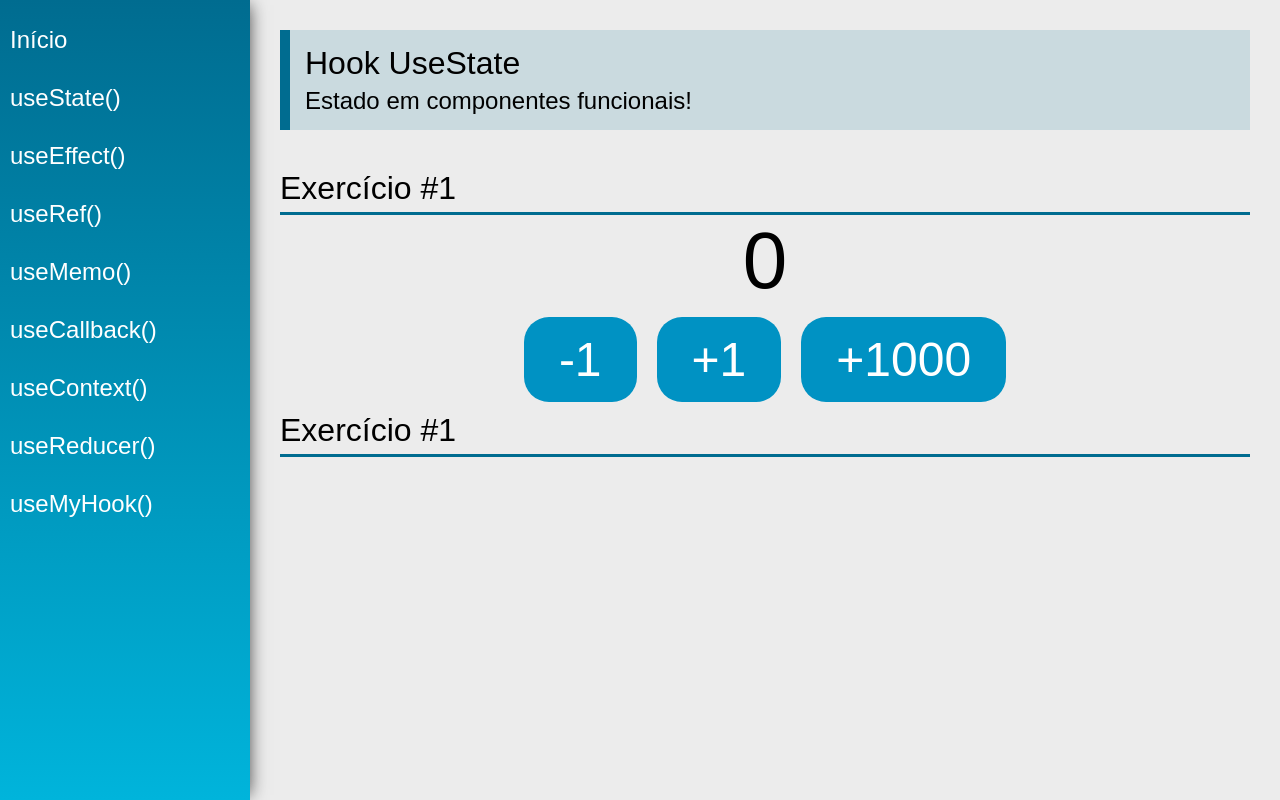
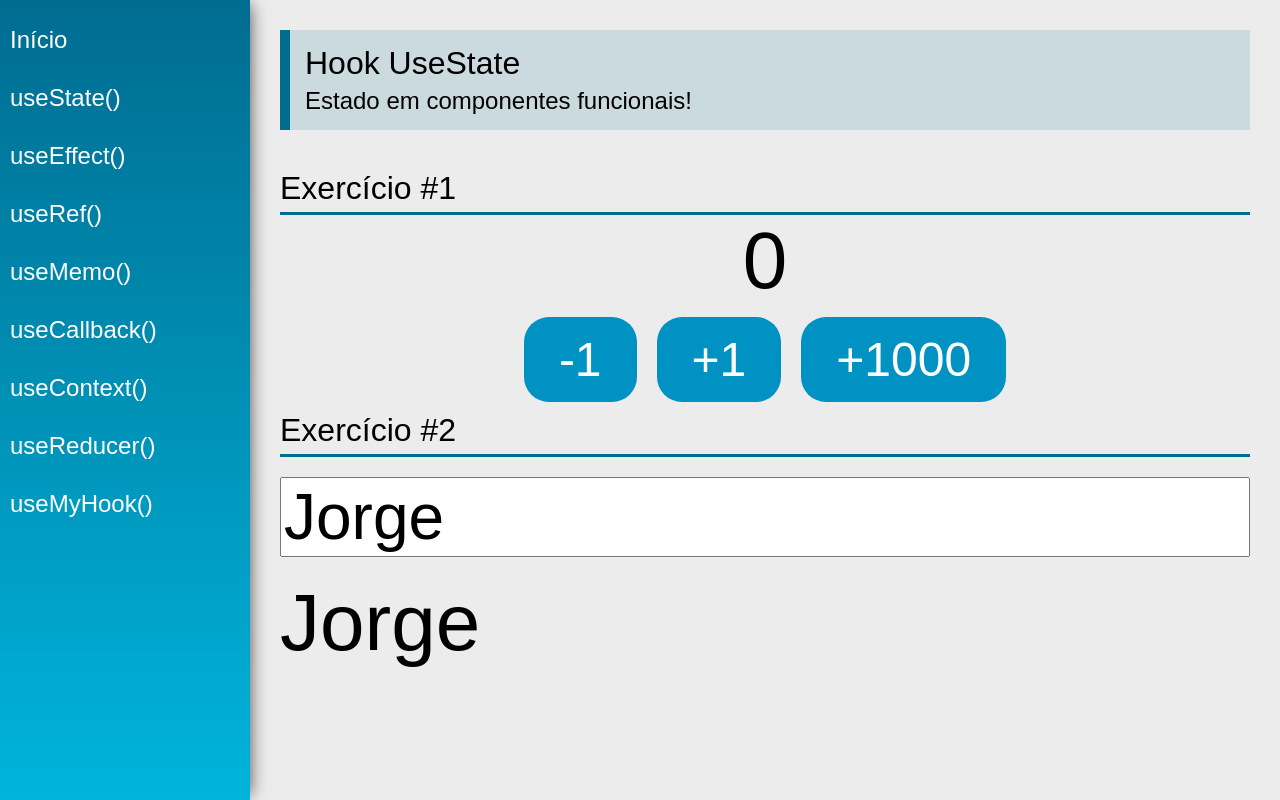
Before and after one commit to joao-calado/hooks, a React (Create React App) app: page /useState in a window 1280 px wide. Built offline with nearby package versions, Linux system fonts and the light colour scheme.

Commit message:
useState #02

```diff
--- a/src/views/examples/UseState.jsx
+++ b/src/views/examples/UseState.jsx
@@ -5,6 +5,7 @@
 const UseState = (props) => {
 
     const [count, setCount] = useState(0)
+    const [name, setName] = useState("Jorge")
 
     return (
         <div className="UseState">
@@ -12,6 +13,7 @@
                 title="Hook UseState"
                 subtitle="Estado em componentes funcionais!"
             />
+
             <SectionTitle title="Exercício #1" />
             <div className="center">
                 <span className="text">{count}</span>
@@ -25,7 +27,11 @@
                 </div>
             </div>
 
-            <SectionTitle title="Exercício #1" />
+            <SectionTitle title="Exercício #2" />
+            <input type="text" className="input"
+                value={name}
+                onChange={e => setName(e.target.value)} />
+            <span className="text">{name}</span>
         </div>
     )
 }
```
